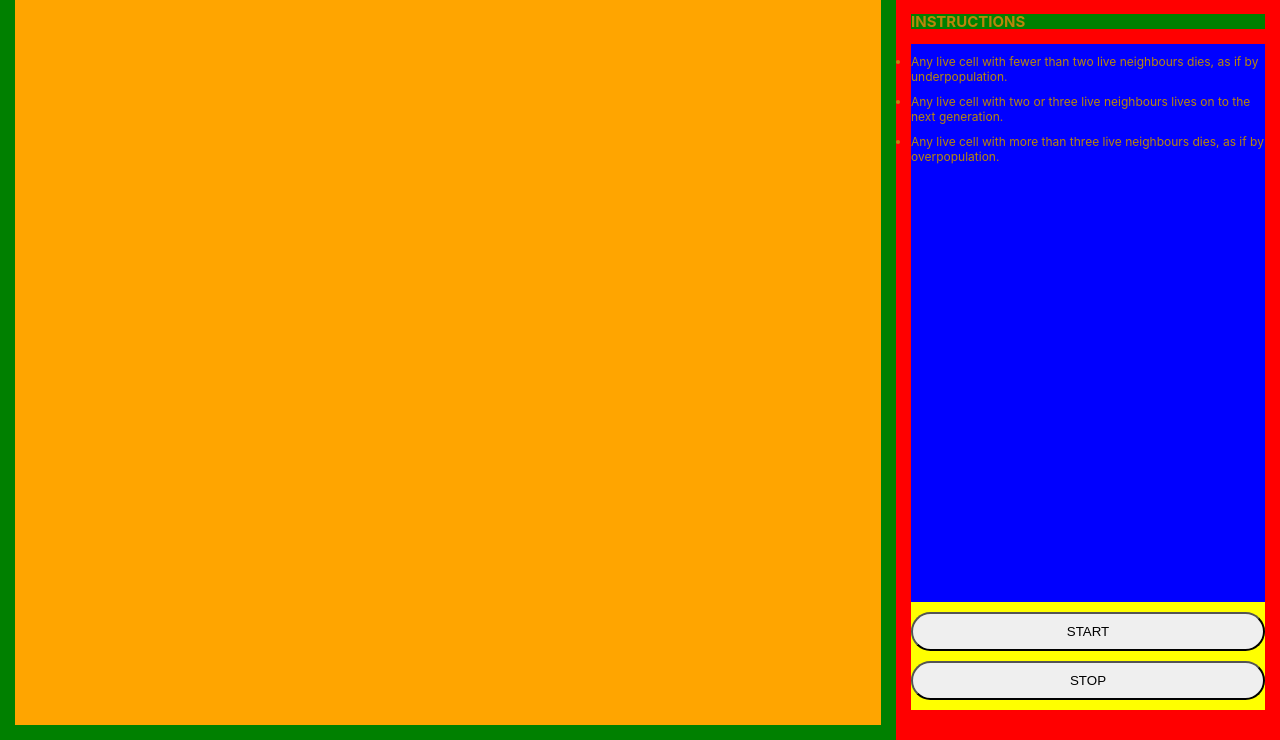
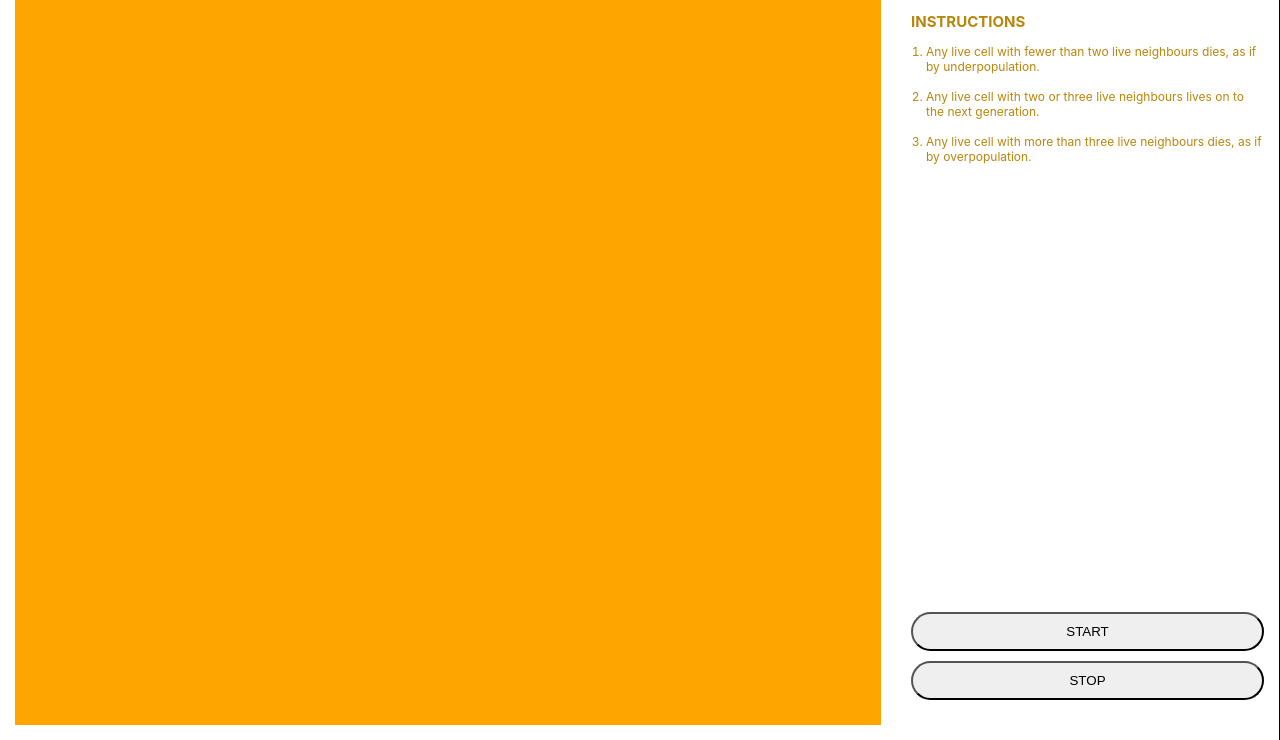
Before and after one commit to yeraysarmiento/game-of-life_vanillajs, a website: page build/gameOfLife.html in a window 1280 px wide. Shown: the part 60-800 px from the top of the page. Drawn offline with Linux system fonts and the light colour scheme.

Commit message:
Changed instructions-content

```diff
--- a/src/style.scss
+++ b/src/style.scss
@@ -14,7 +14,6 @@ body {
 }
 
 .board-container {
-  background: green;
   height: 100vh;
   width: 70vw;
   padding: 15px;
@@ -29,15 +28,14 @@ body {
 .control-container {
   display: flex;
   flex-direction: column;
-  background: red;
   width: 30vw;
   height: 100vh;
   padding: 15px;
+  border-right: 1px solid black;
 
   & > h2 {
     font-size: 15px;
     line-height: 15px;
-    background: green;
     margin-bottom: 15px;
   }
 
@@ -45,18 +43,17 @@ body {
     display: flex;
     flex-direction: column;
     margin-bottom: 15px;
-    background: yellow;
     padding-top: 10px;
     padding-bottom: 10px;
   }
-  & > ul {
-    background: blue;
+  & > ol {
     font-size: 12px;
     flex-grow: 1;
     line-height: 15px;
+    margin-left: 15px;
 
     & li {
-      margin-top: 10px;
+      margin-bottom: 15px;
     }
   }
   &__start {
@@ -72,6 +69,5 @@ body {
 }
 
 .main-title {
-  background: orange;
   margin-bottom: 30px;
 }
```
Also changed, not shown: build/gameOfLife.html, build/style.css, 1 other file.
